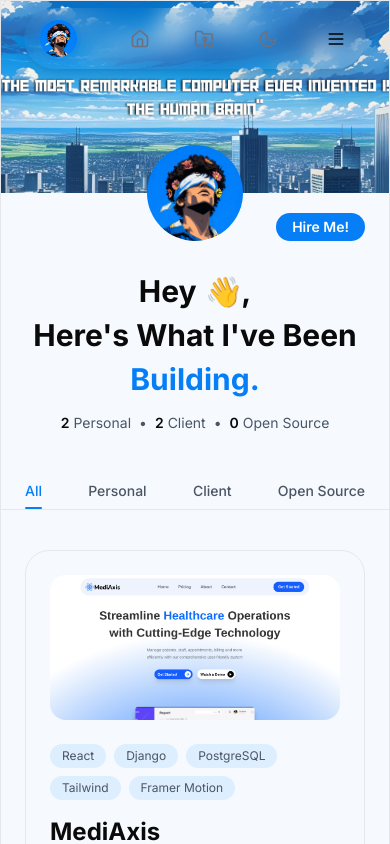
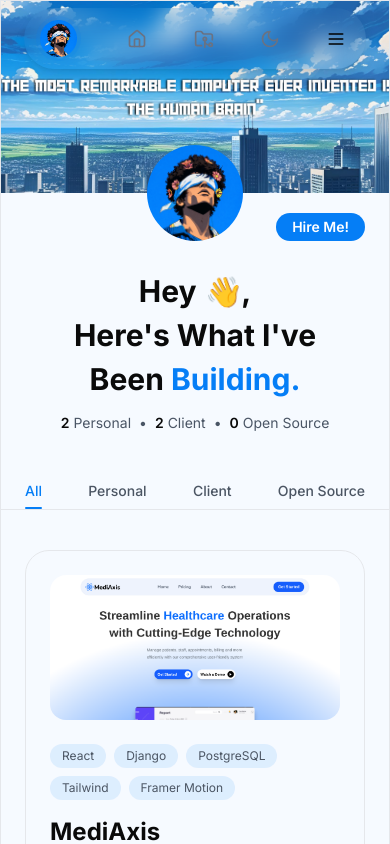
Before and after one commit to MerlinTheWhiz/portfolio, a Next.js app: page /projects in a window 390 px wide. Shown: the top 844 px of the page. Built offline with nearby package versions, Linux system fonts and the light colour scheme.

Commit message:
Minor UI tweaks

```diff
--- a/app/projects/page.tsx
+++ b/app/projects/page.tsx
@@ -60,8 +60,10 @@ export default function Projects() {
               Hey <span className="animate-wave">👋</span>,
             </span>
             <span className="flex flex-col sm:flex-row gap-2 text-center mb-2">
-              Here&apos;s What I&apos;ve Been{" "}
-              <span className="text-accent-primary">Building.</span>
+              Here&apos;s What I&apos;ve
+              <span>
+                Been <span className="text-accent-primary">Building.</span>
+              </span>
             </span>
           </h1>
           <div className="flex gap-3 text-sm sm:text-base items-center">
--- a/components/layout/navbar/Navbar.tsx
+++ b/components/layout/navbar/Navbar.tsx
@@ -19,13 +19,13 @@ const Navbar = () => {
         animate={{ opacity: 1, y: 0 }}
         transition={{ duration: 0.5, delay: 0.2 }}
       >
-        <div className="flex justify-between w-full sm:w-fit px-3 md:px-5 py-2 gap-8 sm:gap-4 items-center sm:justify-center">
+        <div className="flex justify-between w-full sm:w-fit px-3 md:px-5 py-2 gap-10 sm:gap-4 items-center sm:justify-center">
           <ThoughtAvatar logo={logo} />
 
 
           {/* Mobile Navigation Links */}
           {/* <span className="flex sm:hidden border-l h-6 border-gray-400/80"></span> */}
-          <div className="flex sm:hidden w-full gap-8 justify-center items-center text-gray-500 font-medium">
+          <div className="flex sm:hidden w-full max-w-xs justify-between items-center text-gray-500 font-medium">
 
             <Link
               href="/"
```
